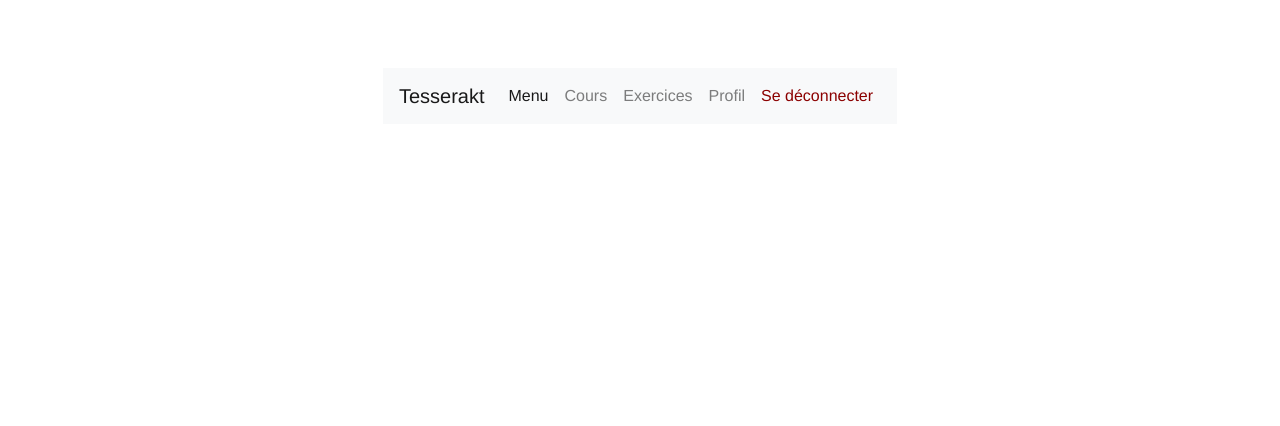
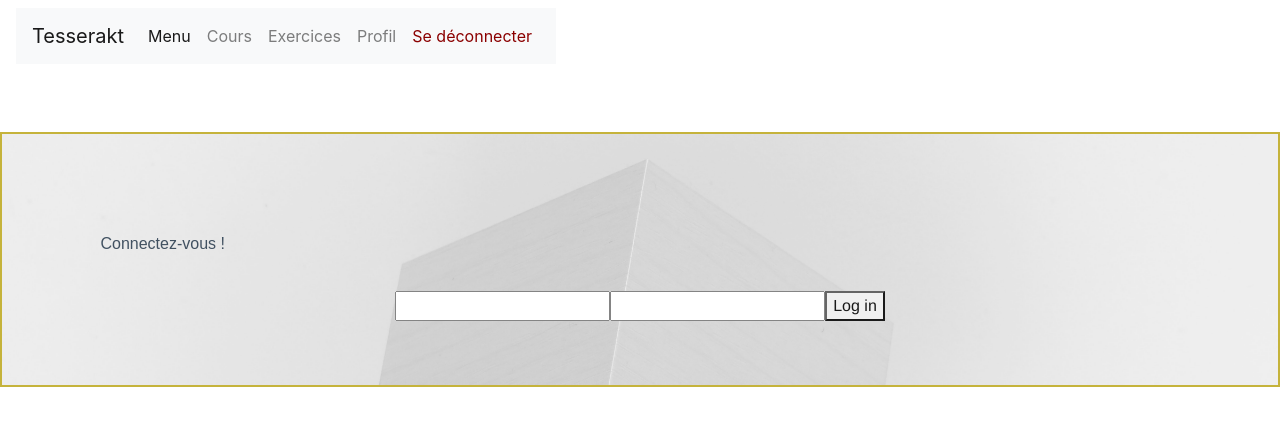
Before and after one commit to RobinStGeorges/tesseraktFrontVue, a Vue app: page /#/login in a window 1280 px wide. Shown: the top 426 px of the page. Built offline with nearby package versions, Linux system fonts and the light colour scheme.

Commit message:
started login form

```diff
--- a/src/App.vue
+++ b/src/App.vue
@@ -1,8 +1,10 @@
 <template>
-  <div id="app">
+  <div>
     <link rel="stylesheet" href="https://stackpath.bootstrapcdn.com/bootstrap/4.5.2/css/bootstrap.min.css" integrity="sha384-JcKb8q3iqJ61gNV9KGb8thSsNjpSL0n8PARn9HuZOnIxN0hoP+VmmDGMN5t9UJ0Z" crossorigin="anonymous">
     <div id="nav_bar"></div>
-    <router-view></router-view>
+    <div id="app">
+      <router-view></router-view>
+    </div>
   </div>
 </template>
 <script>
--- a/src/components/Accueil.vue
+++ b/src/components/Accueil.vue
@@ -22,6 +22,12 @@
 </template>
 <script>
 export default {
+  mounted(){
+    //Check if login first
+    if(this.$userMail == ''){
+      this.$router.push({ name: 'loginForm' });
+    }
+  },
   name: 'accueil',
   data () {
     return {
--- a/src/components/Cours.vue
+++ b/src/components/Cours.vue
@@ -31,6 +31,10 @@ export default {
     }
   },
   mounted () {
+    //Check if login first
+    if(this.$userMail == ''){
+      this.$router.push({ name: 'loginForm' });
+    }
     this.$axios
       .get('http://127.0.0.1:5000/cours')
       .then(response => (this.cours = response))
--- a/src/components/Exercices.vue
+++ b/src/components/Exercices.vue
@@ -33,6 +33,10 @@ export default {
     }
   },
   mounted () {
+    //Check if login first
+    if(this.$userMail == ''){
+      this.$router.push({ name: 'loginForm' });
+    }
     this.$axios
       .get('http://127.0.0.1:5000/exercices')
       .then(response => (this.exercices = response))
--- /dev/null
+++ b/src/components/LoginForm.vue
@@ -0,0 +1,69 @@
+<template>
+    <div class="page">
+        <div class="titre">
+            Connectez-vous !
+        </div>
+        <form @submit.prevent="submit()">
+            <input type="email" v-model="email" />
+            <input type="password" v-model="password" />
+            <button type="submit">Log in</button>
+        </form>
+    </div>
+</template>
+<script>
+export default {
+  name: 'LoginForm',
+  data() {
+    return {
+      email: "",
+      password: ""
+    };
+  },
+
+  methods: {
+    submit() {
+      this.$emit("submit", {
+        email: this.email,
+        password: this.password
+      });
+    }
+  }
+};
+</script>
+<style scoped>
+.page{
+  background-image: url('../assets/images/background.jpg');
+  background-attachment: fixed;
+  background-size: cover;
+  background-repeat: no-repeat;
+  background-position: center;
+  opacity: 0.9;
+  border-color: #BFAB25;
+  border-width : 2px ;
+  border-style: solid;
+  text-align: center;
+  padding: 5%;
+  margin-top: 0%;
+}
+
+.titre{
+  text-align: left;
+  font-family: 'Lato ', sans-serif;
+  margin: 3%;
+}
+
+.contenu{
+  font-family: 'Lato', sans-serif;
+  line-height: 27px;
+  font-size: 127%;
+}
+
+.video{
+  align-content: center;
+  margin: 0%;
+}
+
+p{
+  font-size: 20px;
+}
+</style>
--- a/src/components/ShowCours.vue
+++ b/src/components/ShowCours.vue
@@ -1,20 +1,96 @@
 /* eslint-disable */
 <template>
-
+<div class="page">
+  <a class="btn btn-primary pull-left" v-on:click="goto" role="button">↵ Retour</a>
+  <br>
+  <br>
+  <div class="row">
+    <div class="col">
+      <div class="titre">
+          <h1>{{ this.cours[2] }}</h1>
+      </div>
+      <hr>
+      <div class="contenu">
+        <p class="list-group-item-text" v-html="cours[4]">{{cours[4]}}</p>
+      </div>
+    </div>
+    <div class="col video">
+      <iframe width="100%" height="250px" src="https://www.youtube.com/embed/tNH2JbcCCFU" frameborder="0" allow="accelerometer; autoplay; encrypted-media; gyroscope; picture-in-picture" allowfullscreen></iframe>
+    </div>
+  </div>
+  <br>
+  <a class="btn btn-warning" @click="showExerciceById(cours[1])"  role="button">Accéder à l'exercice</a>
+</div>
 </template>
 <script>
 export default {
   data () {
     return {
+      cours: null,
+      id: null
     }
   },
   mounted() {
+    //Check if login first
+    if(this.$userMail == ''){
+      this.$router.push({ name: 'loginForm' });
+    }
+    this.id = this.$route.params.id
+    this.$axios
+      .get('http://127.0.0.1:5000/getCours/' + this.id)
+      .then(response => {
+        console.log('response')
+        console.log(response)
+        this.cours = response['data'][0]
+        }
+      )
   },
   methods: {
+    showExerciceById(id){
+      this.$router.push({ name: 'exercice', params: { id: this.id }});
+    },
+    goto: function(){
+      this.$router.push({ name: 'cours' });
+    },
   },
   name: 'showCours'
 }
 </script>
 <!-- Add "scoped" attribute to limit CSS to this component only -->
 <style scoped>
+.page{
+  background-image: url('../assets/images/background.jpg');
+  background-attachment: fixed;
+  background-size: cover;
+  background-repeat: no-repeat;
+  background-position: center;
+  opacity: 0.9;
+  border-color: #BFAB25;
+  border-width : 2px ;
+  border-style: solid;
+  text-align: center;
+  padding: 5%;
+  margin-top: 0%;
+}
+
+.titre{
+  text-align: left;
+  font-family: 'Lato ', sans-serif;
+  margin: 3%;
+}
+
+.contenu{
+  font-family: 'Lato', sans-serif;
+  line-height: 27px;
+  font-size: 127%;
+}
+
+.video{
+  align-content: center;
+  margin: 0%;
+}
+
+p{
+  font-size: 20px;
+}
 </style>
--- a/src/components/ShowExercice.vue
+++ b/src/components/ShowExercice.vue
@@ -216,6 +216,10 @@ export default {
     }
   },
   mounted() {
+    //Check if login first
+    if(this.$userMail == ''){
+      this.$router.push({ name: 'loginForm' });
+    }
     this.id = this.$route.params.id
     const t = this;
     this.$axios
@@ -446,6 +450,7 @@ export default {
                 alert('Vous avez réussi !');
                 this.isWon = true;
                 this.isDone = true;
+                return true;
               }
             }
               // regarde si la voiture est sur les bonnes coordonnées
@@ -453,6 +458,7 @@ export default {
                 alert('Vous avez réussi !');
                 this.isWon = true;
                 this.isDone = true;
+                return true;
               }
           }
         }
--- a/src/main.js
+++ b/src/main.js
@@ -4,7 +4,7 @@ import router from './router'
 import VueAxios from './plugins/axios'
 import NavBar from '@/components/NavBar'
 Vue.use(VueAxios)
-Vue.prototype.$userMail = 'test@test.com'
+Vue.prototype.$userMail = ''
 Vue.config.productionTip = false
 /* eslint-disable no-new */
 new Vue({
--- a/src/router/index.js
+++ b/src/router/index.js
@@ -5,6 +5,8 @@ import Accueil from '@/components/Accueil'
 import Cours from '@/components/Cours'
 import Exercices from '@/components/Exercices'
 import ShowExercice from '@/components/ShowExercice'
+import ShowCours from '@/components/ShowCours'
+import LoginForm from '@/components/LoginForm'
 Vue.use(Router)
 export default new Router({
   routes: [
@@ -28,6 +30,8 @@ export default new Router({
       name: 'exercices',
       component: Exercices
     },
-    {path: '/exercice/:id',name: 'exercice', component: ShowExercice}
+    {path: '/exercice/:id',name: 'exercice', component: ShowExercice},
+    {path: '/showCours/:id',name: 'showCours', component: ShowCours},
+    {path: '/login',name: 'loginForm', component: LoginForm}
   ]
 })
```
